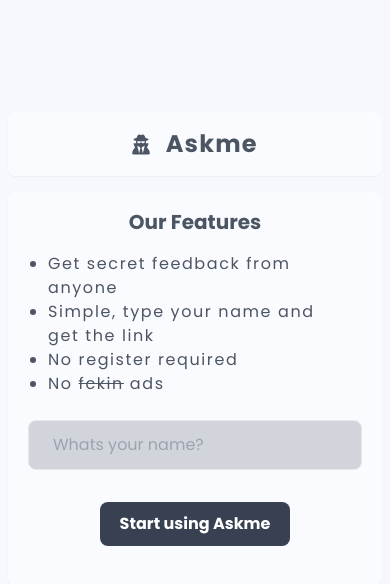
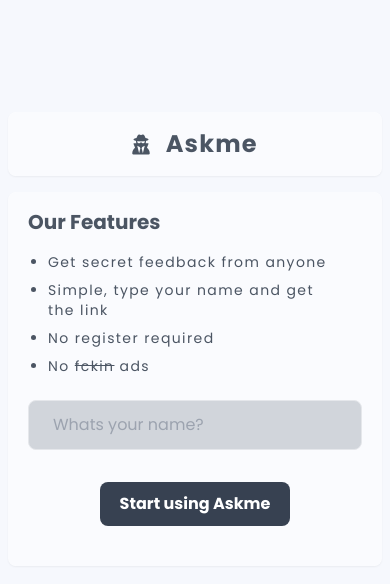
Before and after one commit to adamrayw/askme, a React (Create React App) app: page / in a window 390 px wide. Shown: the top 584 px of the page. Built offline with nearby package versions, Linux system fonts and the light colour scheme.

Commit message:
text-left on Our Features and add responsive font-size on list the features

```diff
--- a/src/pages/Home.jsx
+++ b/src/pages/Home.jsx
@@ -1,5 +1,5 @@
 import React, { useState } from 'react';
-import Header from '../components/header';
+import Header from '../components/Header';
 import axios from 'axios';
 import { useNavigate } from 'react-router-dom';
 
@@ -24,8 +24,8 @@ export default function Home() {
             <section
                 className="out-feature text-gray-600 bg-white rounded-lg bg-opacity-50 shadow-sm my-4 py-4 md:px-10 px-5"
             >
-                <p className="mb-4 text-xl font-bold text-center">Our Features</p>
-                <ul className="list-disc text-left tracking-widest px-5">
+                <p className="mb-4 text-xl font-bold text-left">Our Features</p>
+                <ul className="list-disc text-left tracking-widest px-5 md:text-base space-y-2 text-sm">
                     <li>Get secret feedback from anyone</li>
                     <li>Simple, type your name and get the link</li>
                     <li>No register required</li>
```
